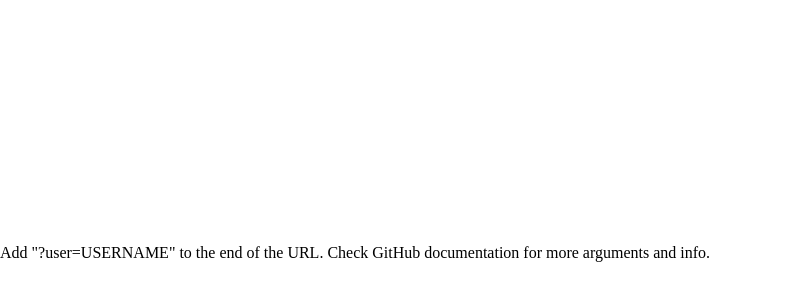
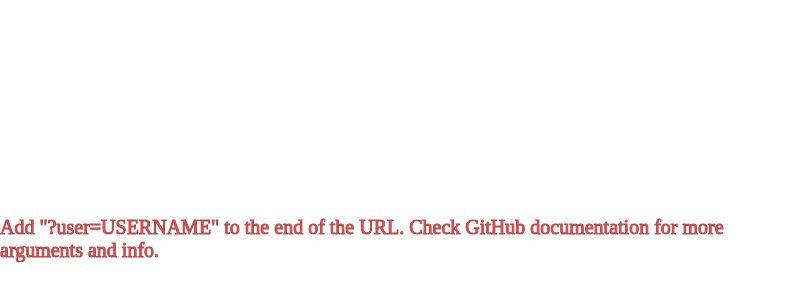
Before and after one commit to mattyHerzig/ChatBuzz, a website: page index.html in a window 1280 px wide. Shown: the part 338-638 px from the top of the page, without its empty margins (0-787 px from the left). Drawn offline with Linux system fonts and the light colour scheme.

Commit message:
error styling

```diff
--- a/style.css
+++ b/style.css
@@ -23,6 +23,12 @@
   margin-bottom: 5px;
   margin: 1px 0;
   white-space: nowrap;
+}
+
+.error {
+  font-size: 20px;
+  color:rgb(228, 81, 81);
+  -webkit-text-stroke: 1px rgb(190, 73, 73);
 }
 
 .spawn_anim {
```
